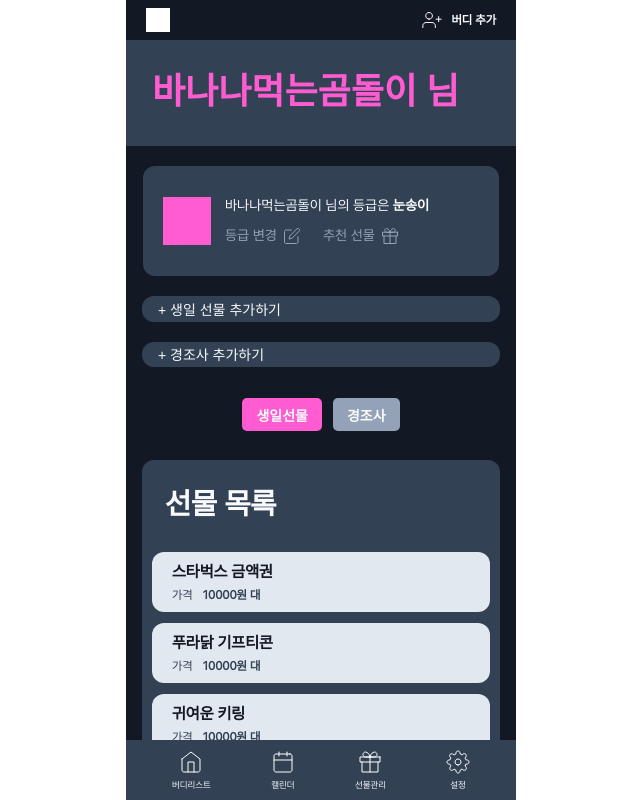
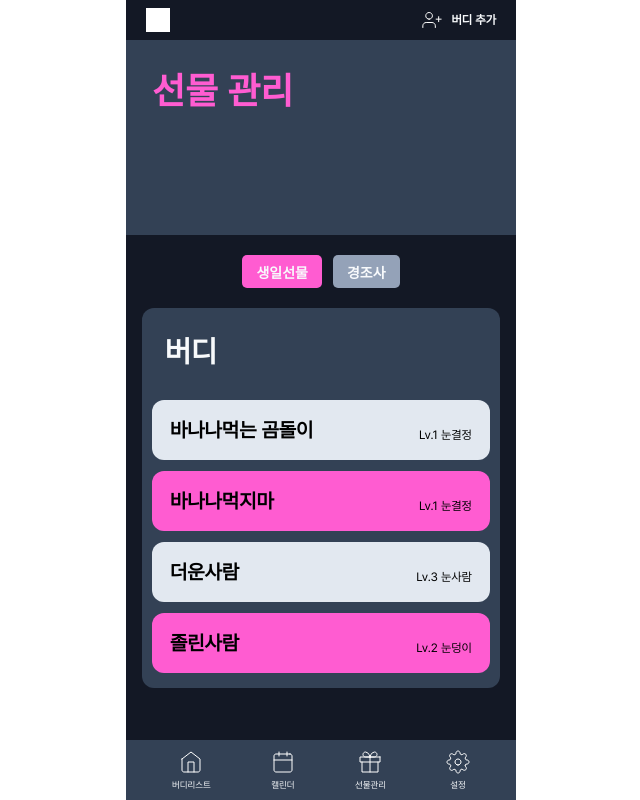
Before and after one commit to UMC-TEAM-U/Front, a React (Create React App) app: page / in a window 1280 px wide. Shown: the whole page, without its empty margins (319-959 px from the left). Built offline with nearby package versions, Linux system fonts and the light colour scheme.

Commit message:
#24 Fix:스크롤 수정

```diff
--- a/src/App.js
+++ b/src/App.js
@@ -11,8 +11,8 @@ function App() {
             <GlobalStyles />
             <Container>
                 <Header />
-                <GiftDetail />
-
+                {/* <GiftDetail /> */}
+                <Gift />
                 <NavBar />
             </Container>
         </>
--- a/src/component/common/DarkButton.js
+++ b/src/component/common/DarkButton.js
@@ -22,6 +22,7 @@ export default DarkButton
 const ButtonStyle = styled.button`
     width: 358px;
     height: 50px;
+    min-height: 50px;
     border: none;
     border-radius: 12px;
     background-color: ${COLORS.darkgray};
--- a/src/component/home/TitleBar.jsx
+++ b/src/component/home/TitleBar.jsx
@@ -20,6 +20,7 @@ export default TitleBar
 const Container = styled.div`
     width: 100%;
     height: 195px;
+    min-height: 195px;
     background-color: ${COLORS.darkgray};
     box-sizing: border-box;
 
--- a/src/pages/gift/Gift.jsx
+++ b/src/pages/gift/Gift.jsx
@@ -44,11 +44,17 @@ const Container = styled.div`
     width: 100%;
     height: 100vh;
     padding-top: 40px;
+    padding-bottom: 100px;
     background-color: ${COLORS.black};
     display: flex;
     flex-direction: column;
     align-items: center;
     gap: 20px;
+    overflow: auto;
+    box-sizing: border-box;
+    &::-webkit-scrollbar {
+        display: none;
+    }
 `
 
 const Actions = styled.div`
--- a/src/pages/gift/GiftDetail.jsx
+++ b/src/pages/gift/GiftDetail.jsx
@@ -49,6 +49,7 @@ export default GiftDetail
 
 const Container = styled.div`
     padding-top: 40px;
+    padding-bottom: 100px;
     background-color: ${COLORS.black};
     width: 100%;
     height: 100vh;
@@ -56,6 +57,11 @@ const Container = styled.div`
     display: flex;
     flex-direction: column;
     gap: 20px;
+    overflow: auto;
+    box-sizing: border-box;
+    &::-webkit-scrollbar {
+        display: none;
+    }
 `
 const Actions = styled.div`
     display: flex;
```
